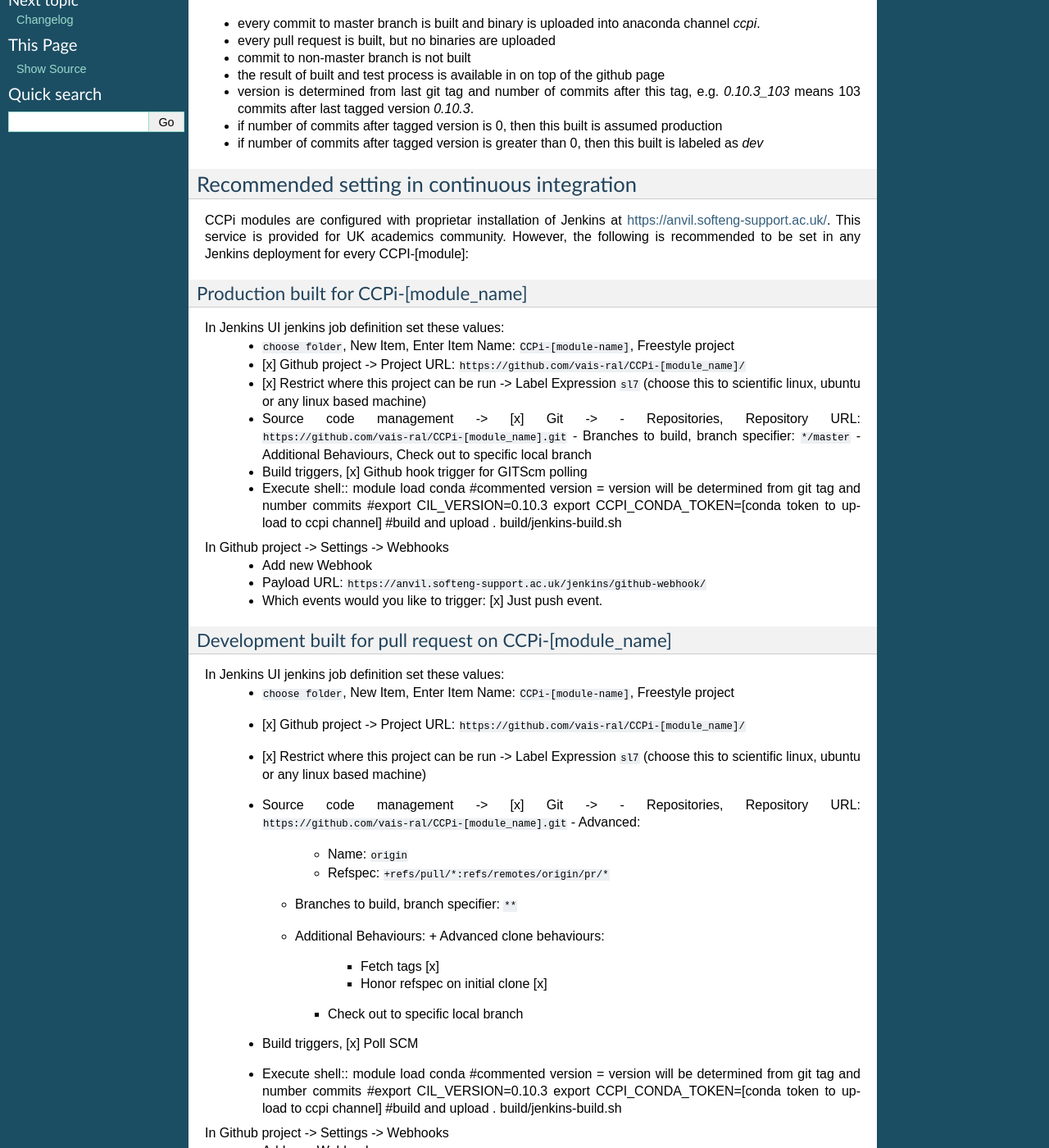
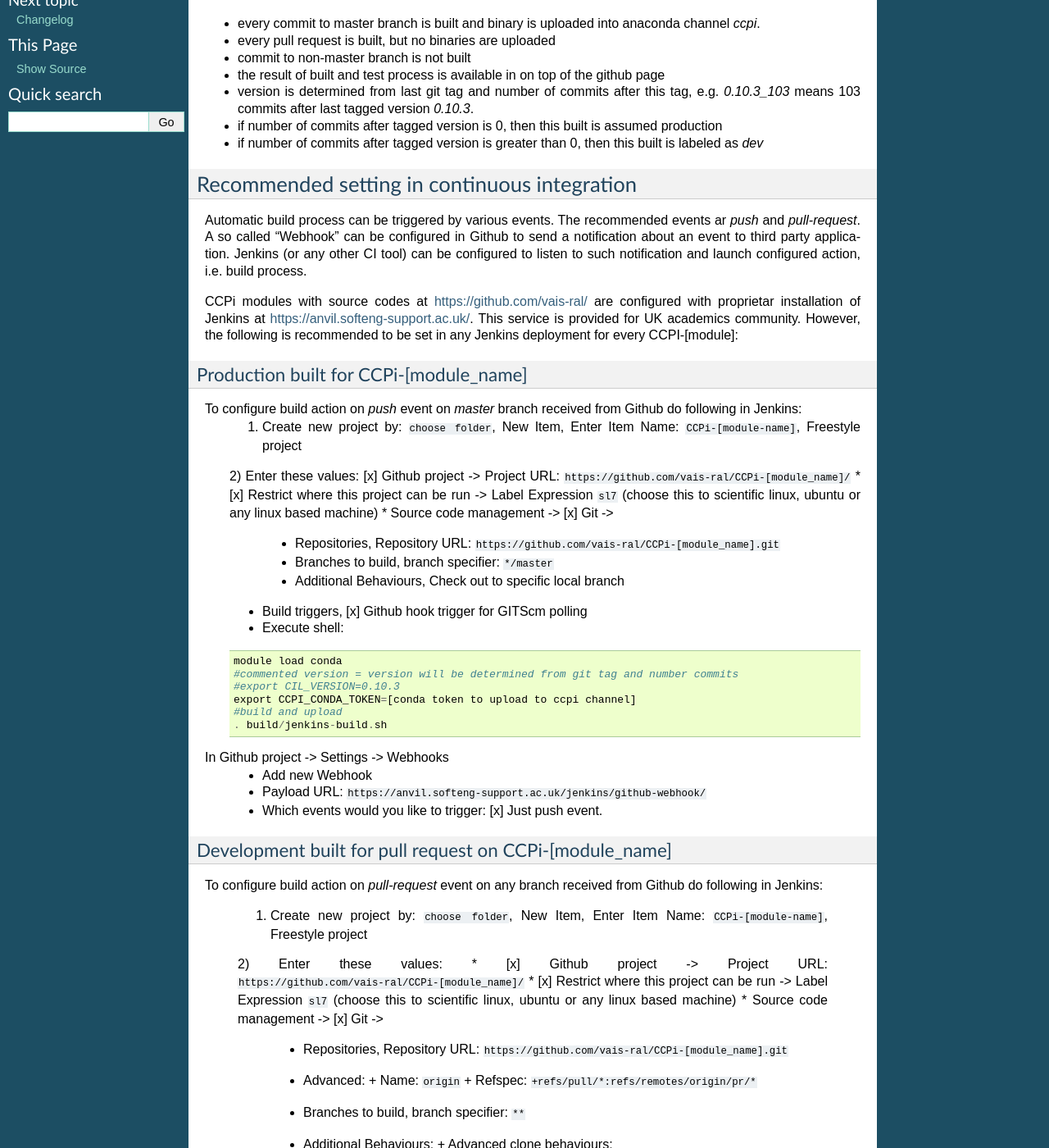
Before and after one commit to vais-ral/CIL-Docs, a Sphinx documentation site: the page built from docs/buildandtestautomation.rst, in a window 1280 px wide and 1400 px high, scrolled down 308 px. Shown: the whole window at 82% size. Built offline with Sphinx 7.4.7, drawn with Linux system fonts in a browser that asks for light colours; some of the changed text lies outside the part shown.

Commit message:
UPDATE: instructions

```diff
--- a/docs/buildandtestautomation.rst
+++ b/docs/buildandtestautomation.rst
@@ -25,16 +25,20 @@ With following limitation:
 Recommended setting in continuous integration
 ---------------------------------------------
 
-CCPi modules are configured with proprietar installation of Jenkins at https://anvil.softeng-support.ac.uk/.
+Automatic build process can be triggered by various events. The recommended events ar `push` and `pull-request`.
+A so called "Webhook" can be configured in Github to send a notification about an event to third party application.
+Jenkins (or any other CI tool) can be configured to listen to such notification and launch configured action, i.e. build process.
+
+CCPi modules with source codes at https://github.com/vais-ral/ are configured with proprietar installation of Jenkins at https://anvil.softeng-support.ac.uk/.
 This service is provided for UK academics community. However, the following is recommended to be set in any Jenkins deployment
 for every CCPI-[module]:
 
 Production built for CCPi-[module_name]
 ~~~~~~~~~~~~~~~~~~~~~~~~~~~~~~~~~~~~~~~
 
-In Jenkins UI jenkins job definition set these values:
-  * ``choose folder``, New Item, Enter Item Name: ``CCPi-[module-name]``, Freestyle project
-  * [x] Github project -> Project URL: ``https://github.com/vais-ral/CCPi-[module_name]/``
+To configure build action on `push` event on `master` branch received from Github do following in Jenkins:
+  1) Create new project by: ``choose folder``, New Item, Enter Item Name: ``CCPi-[module-name]``, Freestyle project
+  2) Enter these values: [x] Github project -> Project URL: ``https://github.com/vais-ral/CCPi-[module_name]/``
   * [x] Restrict where this project can be run -> Label Expression ``sl7``  (choose this to scientific linux, ubuntu or any linux based machine)
   * Source code management -> [x] Git ->
     - Repositories, Repository URL: ``https://github.com/vais-ral/CCPi-[module_name].git``
@@ -42,6 +46,9 @@ In Jenkins UI jenkins job definition set these values:
     - Additional Behaviours, Check out to specific local branch
   * Build triggers, [x] Github hook trigger for GITScm polling
   * Execute shell::
+
+  .. code::
+
     module load conda
     #commented version = version will be determined from git tag and number commits
     #export CIL_VERSION=0.10.3
@@ -56,8 +63,10 @@ In Github project -> Settings -> Webhooks
 
 Development built for pull request on CCPi-[module_name]
 ~~~~~~~~~~~~~~~~~~~~~~~~~~~~~~~~~~~~~~~~~~~~~~~~~~~~~~~~
-In Jenkins UI jenkins job definition set these values:
-  * ``choose folder``, New Item, Enter Item Name: ``CCPi-[module-name]``, Freestyle project
+To configure build action on `pull-request` event on any branch received from Github do following in Jenkins:
+
+  1) Create new project by: ``choose folder``, New Item, Enter Item Name: ``CCPi-[module-name]``, Freestyle project
+  2) Enter these values:
   * [x] Github project -> Project URL: ``https://github.com/vais-ral/CCPi-[module_name]/``
   * [x] Restrict where this project can be run -> Label Expression ``sl7``  (choose this to scientific linux, ubuntu or any linux based machine)
   * Source code management -> [x] Git ->
@@ -73,6 +82,9 @@ In Jenkins UI jenkins job definition set these values:
       + Check out to specific local branch
   * Build triggers, [x] Poll SCM
   * Execute shell::
+
+  .. code::
+
     module load conda
     #commented version = version will be determined from git tag and number commits
     #export CIL_VERSION=0.10.3
```
